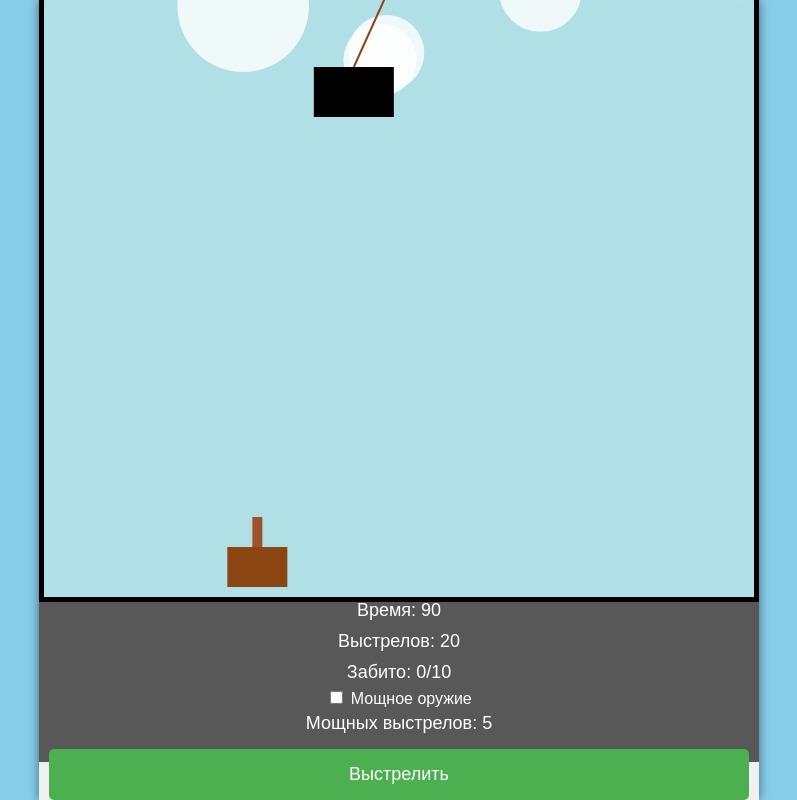
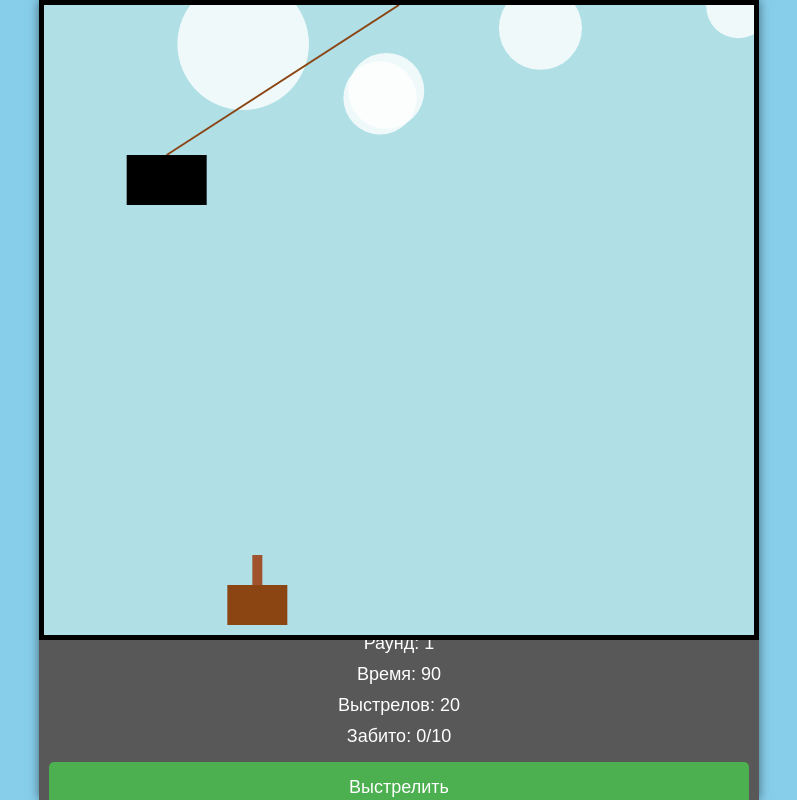
Before and after one commit to Starmynd/dynamic_cannon, a plain HTML site: page index.html in a window 1280 px wide. Both pictures are taken after a click on the button "Выстрелить". Shown: the whole page, without its empty margins (241-1038 px from the left). Drawn offline with Linux system fonts and the light colour scheme.

Commit message:
Update index.html

```diff
--- a/index.html
+++ b/index.html
@@ -114,13 +114,6 @@
             <div class="infoRow" id="timer">Время: 90</div>
             <div class="infoRow" id="shots">Выстрелов: 20</div>
             <div class="infoRow" id="score">Забито: 0/10</div>
-            <div>
-                <label>
-                    <input type="checkbox" id="powerfulWeaponToggle">
-                    Мощное оружие
-                </label>
-            </div>
-            <div class="infoRow" id="powerShots">Мощных выстрелов: 5</div>
             <button id="shootButton">Выстрелить</button>
         </div>
         <div id="gameOverScreen">
@@ -140,14 +133,12 @@
         const gameOverScreen = document.getElementById('gameOverScreen');
         const gameOverMessage = document.getElementById('gameOverMessage');
         const shootButton = document.getElementById('shootButton');
-        const powerfulWeaponToggle = document.getElementById('powerfulWeaponToggle');
-        const powerShotsText = document.getElementById('powerShots');
 
-        // Задаем фоновые облака
         let clouds = [];
         let angle = 0;
-        let angleSpeed = 0.02;
-        let cannon, wagon;
+        let cannon, wagon, shell = null;
+        let shotsLeft = 20;
+        let targetsHit = 0;
 
         function createClouds() {
             clouds = [];
@@ -214,10 +205,10 @@
             constructor() {
                 this.width = 80;
                 this.height = 50;
-                this.ropeLength = 100; // Длина веревки
+                this.ropeLength = 150; // Длина веревки
                 this.amplitude = canvas.width / 3; // Амплитуда качания
                 this.speed = 2; // Скорость качания
-                this.angle = 0; // Угол
+                this.angle = Math.PI / 2; // Начальный угол (в центре)
             }
 
             update(delta) {
@@ -241,6 +232,47 @@
             }
         }
 
+        // Класс для ядра
+        class Shell {
+            constructor(x, y, vx, vy) {
+                this.radius = 10;
+                this.x = x;
+                this.y = y;
+                this.vx = vx;
+                this.vy = vy;
+                this.active = true;
+            }
+
+            update(delta) {
+                this.x += this.vx * delta;
+                this.y += this.vy * delta;
+
+                // Проверка выхода за границы
+                if (this.y > canvas.height) {
+                    this.active = false;
+                }
+            }
+
+            draw() {
+                ctx.fillStyle = "#FFD700";
+                ctx.beginPath();
+                ctx.arc(this.x, this.y, this.radius, 0, Math.PI * 2);
+                ctx.fill();
+            }
+        }
+
+        // Функция для стрельбы
+        function shoot() {
+            if (shotsLeft > 0 && !shell) {
+                const shellX = cannon.x + cannon.width / 2;
+                const shellY = cannon.y;
+                const velocityX = 0; // Вертикальная стрельба
+                const velocityY = -500; // Скорость вверх
+                shell = new Shell(shellX, shellY, velocityX, velocityY);
+                shotsLeft--;
+            }
+        }
+
         // Инициализация игры
         function init() {
             resizeCanvas();
@@ -256,6 +288,12 @@
             updateClouds();
             cannon.update(delta);
             wagon.update(delta);
+            if (shell) {
+                shell.update(delta);
+                if (!shell.active) {
+                    shell = null; // Разрешить следующий выстрел
+                }
+            }
             draw();
             requestAnimationFrame(gameLoop);
         }
@@ -266,6 +304,7 @@
             drawClouds();
             cannon.draw();
             wagon.draw();
+            if (shell) shell.draw();
         }
 
         // Настройка размеров Canvas под размер игрового поля
@@ -281,6 +320,11 @@
             init();
         };
 
+        // Обработка нажатия кнопки "Выстрелить"
+        shootButton.addEventListener('click', function() {
+            shoot();
+        });
+
         // Обработка изменения размера окна (для адаптивности)
         window.addEventListener('resize', function() {
             resizeCanvas();
```
